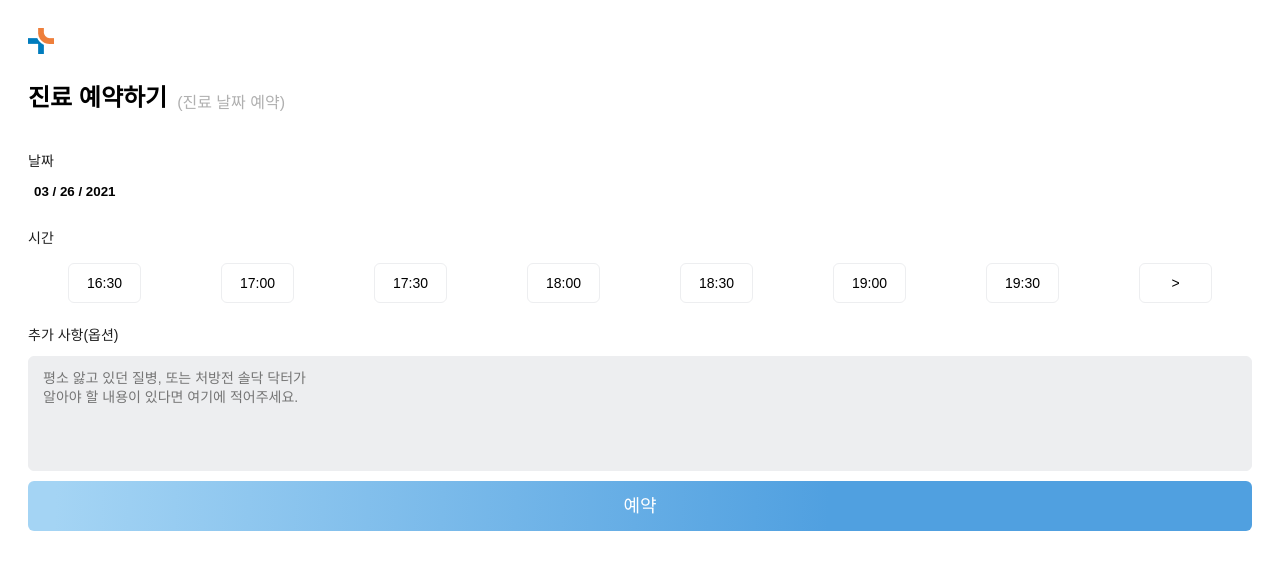
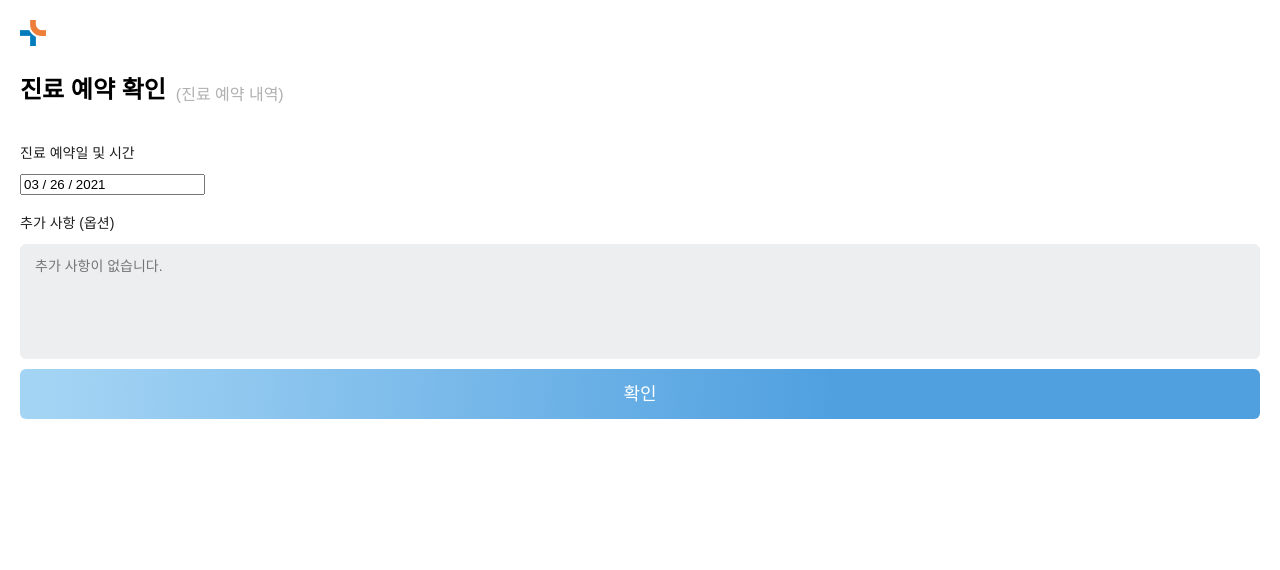
Before and after one commit to beginal/soldoc_, a React (Create React App) app: page /confirm in a window 1280 px wide. Shown: the top 570 px of the page. Built offline with nearby package versions, Linux system fonts and the light colour scheme; a web font is replaced by a local one.

Commit message:
react-router-dom 도입, page 나누기, comfirm 페이지 생성

```diff
--- a/package.json
+++ b/package.json
@@ -10,6 +10,7 @@
     "react-datepicker": "^3.6.0",
     "react-dom": "^17.0.2",
     "react-helmet": "^6.1.0",
+    "react-router-dom": "^5.2.0",
     "react-scripts": "4.0.3",
     "styled-components": "^5.2.1",
     "web-vitals": "^1.1.1"
--- a/src/App.js
+++ b/src/App.js
@@ -1,34 +1,18 @@
-import React, { useState } from "react";
-import styled from "styled-components";
+import React from 'react'
+import {BrowserRouter as Router, Route, Switch} from 'react-router-dom';
+import Main from './pages/Main';
+import Confirm from './pages/Confirm';
+const App = () => {
+  return (
+    <div>
+      <Router>
+        <Switch>
+          <Route exact path="/" component={Main} />
+          <Route exact path="/confirm" component={Confirm} />
+        </Switch>
+      </Router>
+    </div>
+  )
+}
 
-import "react-datepicker/dist/react-datepicker.css";
-import TimeList from "./components/TimeList";
-import SuppleText from "./components/SuppleText";
-import Button from "./components/Button";
-import SelectDate from "./components/SelectDate";
-import Header from "./components/Header";
-
-const App = () => {
-
-  return (
-    <StyledWrap>
-      <Header>진료 예약하기 (진료 날짜 예약)</Header>
-      <SelectDate label="날짜" />
-      <TimeList />
-      <SuppleText label="추가 사항(옵션)" placeholder="평소 앓고 있던 질병, 또는 처방전 솔닥 닥터가 &#13;알아야 할 내용이 있다면 여기에 적어주세요." />
-      <Button onClick={null}>예약</Button>
-    </StyledWrap>
-  );
-};
-
-export default App;
-
-const StyledWrap = styled.div`
-padding: 20px;
-  .label {
-    font-size: 14px;
-    line-height: 17px;
-    margin-bottom: 12px;
-    color: #1e1e1e;
-  }
-`;
+export default App
--- a/src/GlobalStyle.js
+++ b/src/GlobalStyle.js
@@ -7,6 +7,7 @@ const GlobalStyle = createGlobalStyle`
 }
 
 body {
+  margin: 0;
 }
 `;
 
--- a/src/components/SelectDate.js
+++ b/src/components/SelectDate.js
@@ -4,14 +4,21 @@ import styled from "styled-components";
 import { addDays } from "date-fns";
 
 const SelectDate = props => {
-  const { label } = props;
+  const { label, confirm } = props;
   const [startDate, setStartDate] = useState(new Date());
 
-  const CustomInput = forwardRef(({ value, onClick }, ref) => (
-    <button className="customInput" ref={ref} onClick={onClick}>
+  const CustomInput = forwardRef(({ value, onClick }, ref) => {
+    if(confirm) {
+      return (
+        <input type="text" value={value}/>
+      )
+    } else {
+      return (
+        <button className="customInput" ref={ref} onClick={onClick}>
       {value}
     </button>
-  ));
+      )
+    }});
 
   return (
     <StyledWrap>
--- a/src/components/SuppleText.js
+++ b/src/components/SuppleText.js
@@ -2,14 +2,8 @@ import React, { useState, useEffect } from "react";
 import styled from "styled-components";
 
 const SuppleText = (props) => {
-  const { label, placeholder } = props;
+  const { suppleText, onChange, label, placeholder, disabled } = props;
   const [isText, setIsText] = useState(false);
-  const [suppleText, setSuppleText] = useState("");
-
-  const handleIsText = e => {
-    setSuppleText(e.target.value);
-  };
-
   useEffect(() => {
     if (suppleText) {
       setIsText(true);
@@ -25,10 +19,11 @@ const SuppleText = (props) => {
         <textarea
           name=""
           id=""
-          maxlength="120"
+          maxLength="120"
           value={suppleText}
-          onChange={handleIsText}
+          onChange={onChange}
           placeholder={placeholder}
+          disabled={disabled}
         />
         {suppleText && (
           <span>{suppleText.length}/120 byte</span>
--- a/src/components/TimeList.js
+++ b/src/components/TimeList.js
@@ -1,23 +1,9 @@
-import React, { useState, useEffect } from "react";
+import React from "react";
 import styled from "styled-components";
 
-const TimeList = () => {
-  const [selectTime, setSelectTime] = useState();
-  const [progressBar, setProgressBar] = useState(1);
+const TimeList = (props) => {
+  const { selectTime, onClick } = props
 
-  const handleChangeTime = item => {
-    setSelectTime(item);
-  };
-
-  useEffect(() => {
-    console.log(selectTime,progressBar);
-  }, [selectTime,progressBar]);
-
-  useEffect(() => {
-    if(2 > progressBar && selectTime) {
-      setProgressBar(2)
-    }
-  }, [selectTime, progressBar])
 
   const TimeList = ["16:30", "17:00", "17:30", "18:00", "18:30", "19:00", "19:30"];
 
@@ -28,7 +14,7 @@ const TimeList = () => {
         {TimeList.map(item => {
           const isSelected = selectTime === item ? "selected" : "";
           return (
-            <button key={item} className={isSelected} onClick={() => handleChangeTime(item)}>
+            <button key={item} className={isSelected} onClick={() => onClick(item)}>
               {item}
             </button>
           );
--- /dev/null
+++ b/src/pages/Confirm.js
@@ -0,0 +1,83 @@
+import React, { useState, useEffect } from "react";
+import styled from "styled-components";
+
+import { useHistory } from 'react-router-dom';
+
+import "react-datepicker/dist/react-datepicker.css";
+import TimeList from "../components/TimeList";
+import SuppleText from "../components/SuppleText";
+import Button from "../components/Button";
+import SelectDate from "../components/SelectDate";
+import Header from "../components/Header";
+
+const Confirm = () => {
+  const history = useHistory();
+  const [progressBar, setProgressBar] = useState(30);
+  const [selectTime, setSelectTime] = useState();
+  const [suppleText, setSuppleText] = useState("");
+  const [disabled, setDisabled] = useState(true)
+
+  const handleIsText = e => {
+    setSuppleText(e.target.value);
+  };
+
+  const handleChangeTime = item => {
+    setSelectTime(item);
+  };
+
+  const handleClick = () => {
+    if(!selectTime) {
+      return alert("시간대를 선택해주세요.")
+    }
+    setProgressBar(100);
+    history.push("/confirm")
+  };
+
+  useEffect(() => {
+    if (selectTime && 31 > progressBar) {
+      setProgressBar(prev => prev + 30);
+    }
+    if (suppleText.length > 0 && 61 > progressBar) {
+      setProgressBar(prev => prev + 40);
+    }
+  }, [progressBar, selectTime, suppleText.length]);
+
+  return (
+    <StyledWrap progressBar={progressBar}>
+      <Header>진료 예약 확인 (진료 예약 내역)</Header>
+      <SelectDate confirm label="진료 예약일 및 시간" />
+      {/* <TimeList selectTime={selectTime} onClick={handleChangeTime} /> */}
+      <SuppleText
+        suppleText={suppleText}
+        onChange={handleIsText}
+        disabled={disabled}
+        label="추가 사항 (옵션)"
+        placeholder="추가 사항이 없습니다."
+      />
+      <Button onClick={handleClick}>확인</Button>
+    </StyledWrap>
+  );
+};
+
+export default Confirm;
+
+const StyledWrap = styled.div`
+position: relative;
+  padding: 20px;
+  .progressBar {
+    position: absolute;
+    top:0;
+    left:0;
+    right:0;
+    transition: width 1s;
+    height: 4px;
+    width: ${({progressBar}) => `${progressBar}%`};
+    background: linear-gradient(#50a0e0 0%, #a4d4f4 100%);
+  }
+  .label {
+    font-size: 14px;
+    line-height: 17px;
+    margin-bottom: 12px;
+    color: #1e1e1e;
+  }
+`;
--- /dev/null
+++ b/src/pages/Main.js
@@ -0,0 +1,82 @@
+import React, { useState, useEffect } from "react";
+import styled from "styled-components";
+
+import { useHistory } from 'react-router-dom';
+
+import "react-datepicker/dist/react-datepicker.css";
+import TimeList from "../components/TimeList";
+import SuppleText from "../components/SuppleText";
+import Button from "../components/Button";
+import SelectDate from "../components/SelectDate";
+import Header from "../components/Header";
+
+const Main = () => {
+  const history = useHistory();
+  const [progressBar, setProgressBar] = useState(30);
+  const [selectTime, setSelectTime] = useState();
+  const [suppleText, setSuppleText] = useState("");
+
+  const handleIsText = e => {
+    setSuppleText(e.target.value);
+  };
+
+  const handleChangeTime = item => {
+    setSelectTime(item);
+  };
+
+  const handleClick = () => {
+    if(!selectTime) {
+      return alert("시간대를 선택해주세요.")
+    }
+    setProgressBar(100);
+    history.push("/confirm")
+  };
+
+  useEffect(() => {
+    if (selectTime && 31 > progressBar) {
+      setProgressBar(prev => prev + 30);
+    }
+    if (suppleText.length > 0 && 61 > progressBar) {
+      setProgressBar(prev => prev + 40);
+    }
+  }, [progressBar, selectTime, suppleText.length]);
+
+  return (
+    <StyledWrap progressBar={progressBar}>
+      <div className="progressBar"></div>
+      <Header>진료 예약하기 (진료 날짜 예약)</Header>
+      <SelectDate label="날짜" />
+      <TimeList selectTime={selectTime} onClick={handleChangeTime} />
+      <SuppleText
+        suppleText={suppleText}
+        onChange={handleIsText}
+        label="추가 사항 (옵션)"
+        placeholder="평소 앓고 있던 질병, 또는 처방전 솔닥 닥터가 &#13;알아야 할 내용이 있다면 여기에 적어주세요."
+      />
+      <Button onClick={handleClick}>예약</Button>
+    </StyledWrap>
+  );
+};
+
+export default Main;
+
+const StyledWrap = styled.div`
+position: relative;
+  padding: 20px;
+  .progressBar {
+    position: absolute;
+    top:0;
+    left:0;
+    right:0;
+    transition: width 1s;
+    height: 4px;
+    width: ${({progressBar}) => `${progressBar}%`};
+    background: linear-gradient(#50a0e0 0%, #a4d4f4 100%);
+  }
+  .label {
+    font-size: 14px;
+    line-height: 17px;
+    margin-bottom: 12px;
+    color: #1e1e1e;
+  }
+`;
```
Also changed, not shown: 1 other file (tests, documents, lock files or other folders).
